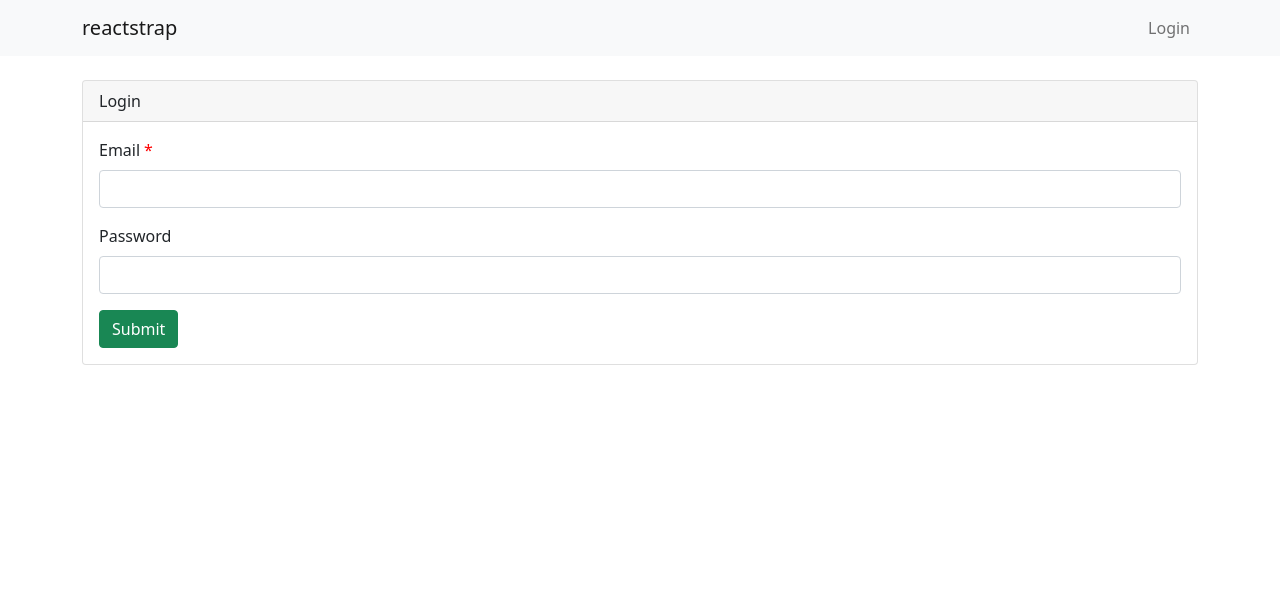
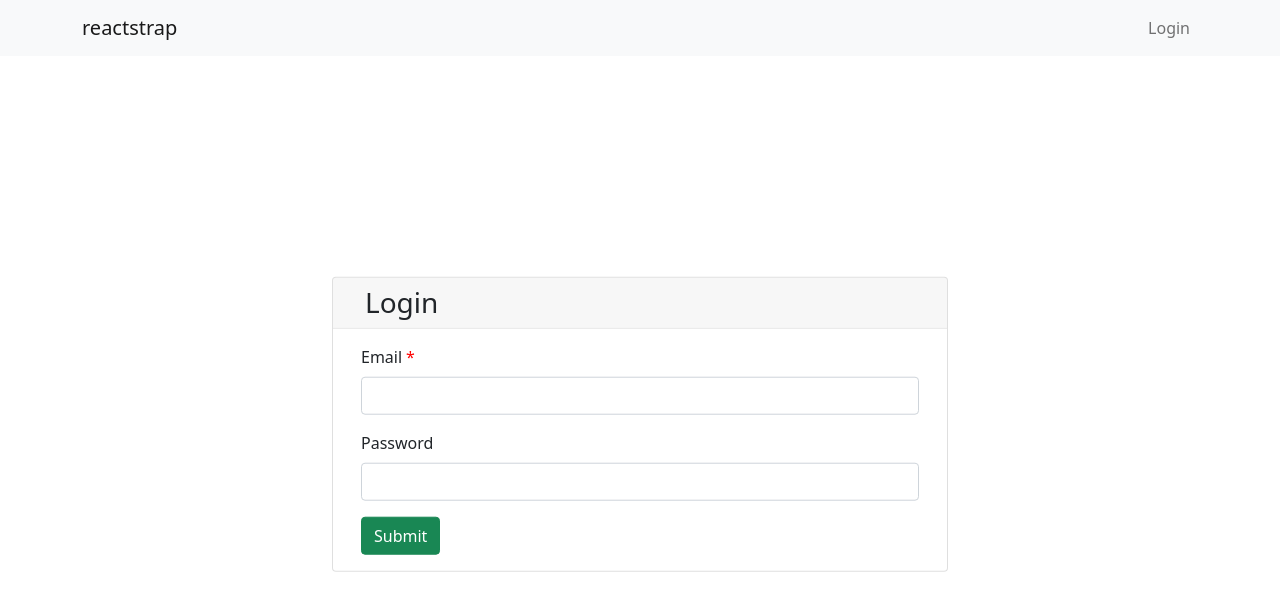
Before and after one commit to Summer-Coding/rcipes-web, a React (Create React App) app: page /login in a window 1280 px wide. Shown: the top 610 px of the page. Built offline with nearby package versions, Linux system fonts and the light colour scheme; the HTML template or start-up script is replaced by a standard one.

Commit message:
chore: make login form cleaner

```diff
--- a/src/components/login/Login.jsx
+++ b/src/components/login/Login.jsx
@@ -1,6 +1,6 @@
 import { Form, Formik } from 'formik';
 import React from 'react';
-import { Button, Card, CardBody, CardHeader } from 'reactstrap';
+import { Button, Card, CardBody, CardHeader, Container } from 'reactstrap';
 import * as yup from 'yup';
 import FormField from '../Form/Field';
 import './login.css';
@@ -13,8 +13,11 @@ const schema = yup.object().shape({
 const Login = () => {
   return (
     <Card>
-      <CardHeader>Login</CardHeader>
+      <CardHeader tag="h3">
+        <span className="ms-3">Login</span>
+      </CardHeader>
       <CardBody>
+        <Container>
           <Formik
             initialValues={{ email: '', password: '' }}
             validationSchema={schema}
@@ -29,6 +32,7 @@ const Login = () => {
               </Button>
             </Form>
           </Formik>
+        </Container>
       </CardBody>
     </Card>
   );
--- a/src/components/login/login.css
+++ b/src/components/login/login.css
@@ -0,0 +1,9 @@
+.content {
+  position: absolute;
+  width: 50%;
+  top: 50%;
+  left: 50%;
+  -ms-transform: translateX(-50%) translateY(-50%);
+  -webkit-transform: translate(-50%, -50%);
+  transform: translate(-50%, -50%);
+}
```
Lines whose indentation alone changed are shown as unchanged.
